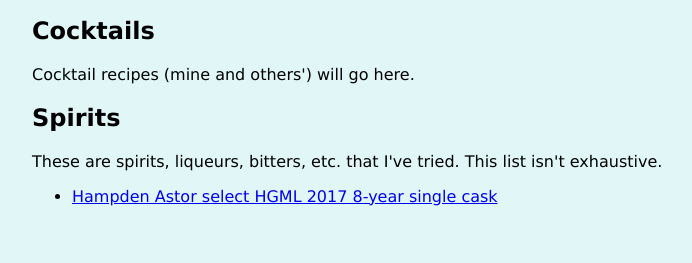
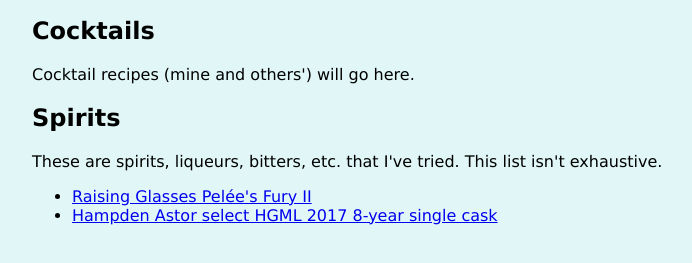
Before and after one commit to nsrip-dd/nsrip-dd.github.io, a plain HTML site: page cocktails/index.html in a window 1280 px wide. Shown: the part 141-404 px from the top of the page, without its empty margins (238-930 px from the left). Drawn offline with Linux system fonts and the light colour scheme.

Commit message:
Add Pelee's Fury II link

```diff
--- a/cocktails/index.html
+++ b/cocktails/index.html
@@ -26,6 +26,7 @@
 
 <p>
 <ul>
+<li><a href="pelees-fury-ii.html">Raising Glasses Pelée's Fury II</a></li>
 <li><a href="hgml-2017.html">Hampden Astor select HGML 2017 8-year single cask</a></li>
 </ul>
 </p>
```
